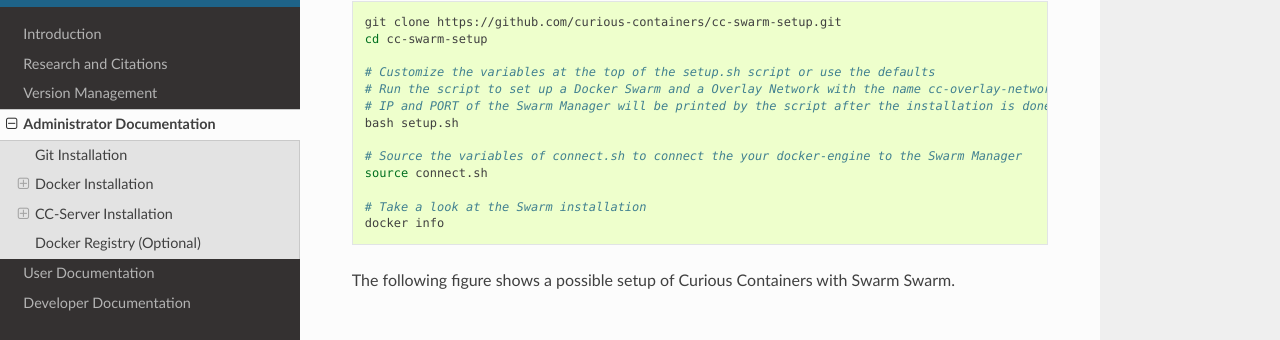
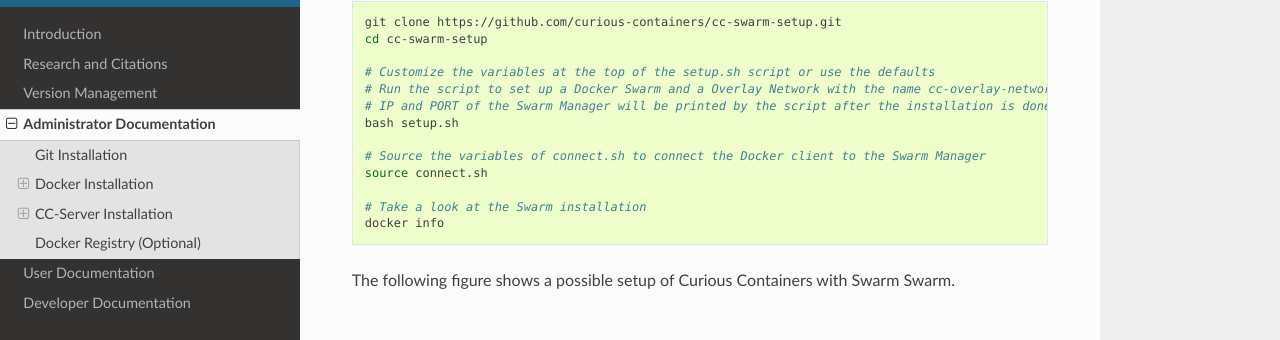
Before and after one commit to curious-containers/cc-server, a Sphinx documentation site: the page built from docs/admin.rst, in a window 1280 px wide and 900 px high, scrolled down 906 px. Shown: the part 111-451 px from the top of the window. Built offline with Sphinx 7.4.7 and the Read the Docs theme 2.0.0, drawn with Linux system fonts in a browser that asks for light colours; pages that are not in the unit, such as notebooks, are missing from menus.

Commit message:
small fix in admin docs

```diff
--- a/docs/admin.rst
+++ b/docs/admin.rst
@@ -50,7 +50,7 @@
    # IP and PORT of the Swarm Manager will be printed by the script after the installation is done.
    bash setup.sh
 
-   # Source the variables of connect.sh to connect the your docker-engine to the Swarm Manager
+   # Source the variables of connect.sh to connect the Docker client to the Swarm Manager
    source connect.sh
 
    # Take a look at the Swarm installation
```
